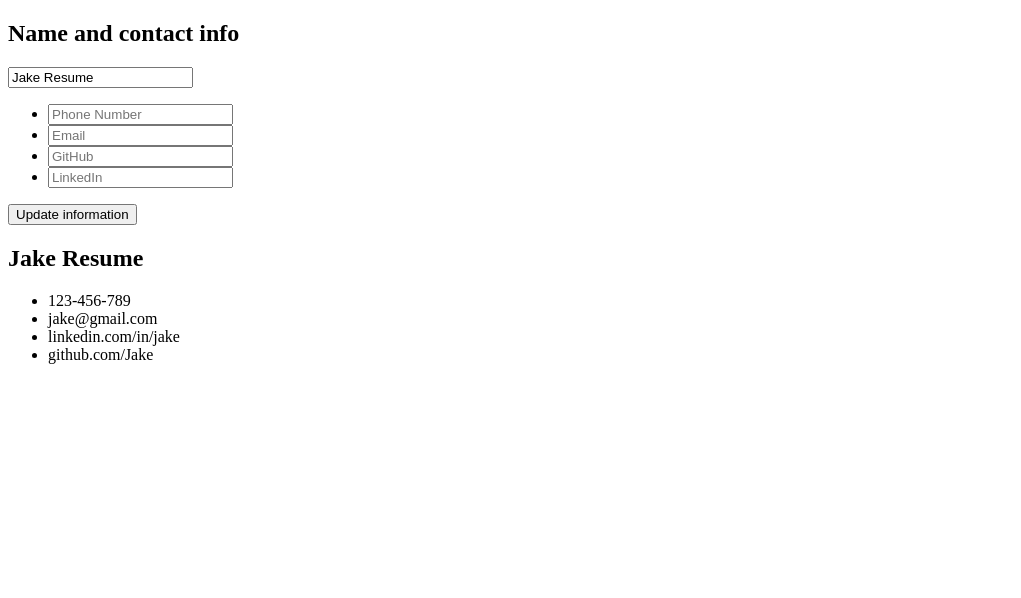
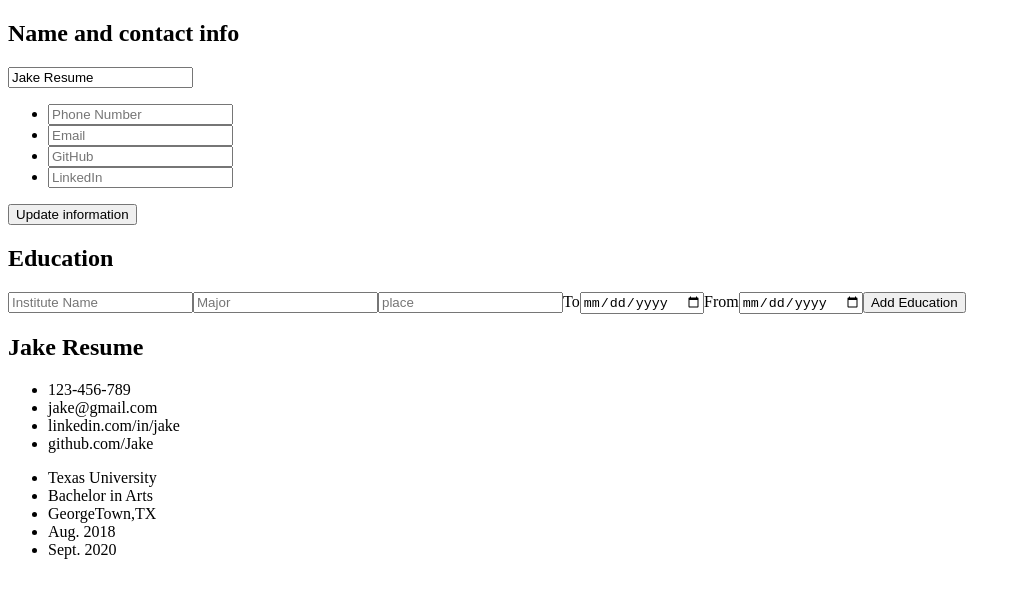
Before and after one commit to Lune3/cv-application, a React app in the folder cv-builder/: page / in a window 1280 px wide. Shown: the top 598 px of the page, without its empty margins (0-1021 px from the left). Built offline with nearby package versions, Linux system fonts and the light colour scheme; the HTML template or start-up script is replaced by a standard one.

Commit message:
upEducation halfway done

```diff
--- a/cv-builder/src/App.jsx
+++ b/cv-builder/src/App.jsx
@@ -1,6 +1,7 @@
 import { useState } from "react";
-import { NameAndContactInputs } from "./components/inputs";
-import { userInformation } from "./components/data";
+import { NameAndContactInputs ,Education} from "./components/inputs";
+import { userInformation ,education} from "./components/data";
+import { v4 as uuidv4 } from 'uuid';
 
 
 function eraseInput(e){
@@ -28,13 +29,35 @@ function UpdateInfo({userInfo}){
     )
 }
 
+function UpdateEducation({userEducation}){
+    const eduList = userEducation.map(edu => {
+        const userEdu = Object.keys(edu).map((keyName,i) =>{
+            if(keyName !== 'id'){
+                return (
+                    <li key={i}>{edu[keyName]}</li>
+                )
+            }
+        })
+        return (
+            <ul key={edu.id}>
+                {userEdu}
+            </ul>
+        )
+    })
+    return eduList;
+}
+
 
 export default function App(){
     const [currName,setName] = useState("Jake Resume");
+    const [userInfo,setInfo] = useState([{text:"123-456-789",id:0},{text:"jake@gmail.com",id:1},{text:"linkedin.com/in/jake",id:2},{text:"github.com/Jake",id:3}]);
+
+    const [userEducation,setEducation] = useState(education);
+
     function handleName(e){
         setName(e.target.value);
     }
-    const [userInfo,setInfo] = useState([{text:"123-456-789",id:0},{text:"jake@gmail.com",id:1},{text:"linkedin.com/in/jake",id:2},{text:"github.com/Jake",id:3}]);
+
     function handleInfo(e){
         e.preventDefault();
         const newContact = userInformation.map((contact,index) => {
@@ -42,17 +65,31 @@ export default function App(){
         })
         eraseInput(e);
         setInfo(newContact);
+    }
 
+    function handleEducation(e){
+        e.preventDefault();
+        const newEducation = education;
+        newEducation.push({instituteName:e.target[0].value,major:e.target[1].value,place:e.target[2].value,to:e.target[2].value,from:e.target[2].value,id:uuidv4()});
+        console.log(newEducation);
+        setEducation(newEducation);
+        eraseInput(e);
     }
 
     return(
         <>
             <section className="inputSection">
                 <NameAndContactInputs query={currName} onChange={handleName} userContact={handleInfo}/>
+                <Education handleEducation={handleEducation}></Education>
             </section>
             <section className="resumeSection">
-                <UpdateName name={currName}/>
-                <UpdateInfo userInfo={userInfo}/>
+                <header>
+                    <UpdateName name={currName}/>
+                    <UpdateInfo userInfo={userInfo}/>
+                </header>
+                <div className="education">
+                    <UpdateEducation userEducation={userEducation}/>
+                </div>
             </section>
         </>
     )
--- a/cv-builder/src/components/data.jsx
+++ b/cv-builder/src/components/data.jsx
@@ -4,4 +4,6 @@ const contacts = [{contact:"Phone Number",id:0},{contact:"Email",id:1},{contact:
 
 const userInformation = [{text:"123-456-789",id:0},{text:"jake@gmail.com",id:1},{text:"linkedin.com/in/jake",id:2},{text:"github.com/Jake",id:3}];
 
-export {contacts,userInformation};
+const education = [{instituteName:"Texas University",major:"Bachelor in Arts",place:"GeorgeTown,TX",to:"Aug. 2018",from:"Sept. 2020",id:uuidv4()}];
+
+export {contacts,userInformation,education};
--- a/cv-builder/src/components/inputs.jsx
+++ b/cv-builder/src/components/inputs.jsx
@@ -1,18 +1,17 @@
-import {contacts,userInformation} from './data';
-import { v4 as uuidv4 } from 'uuid';
+import { contacts } from './data';
 
-function NameAndContactInputs({query,onChange,userContact}){
+function NameAndContactInputs({ query, onChange, userContact }) {
     const contactsList = contacts.map(contact => {
         return (
             <li key={contact.id}>
-                <input type="text" placeholder={contact.contact} required/>
+                <input type="text" placeholder={contact.contact} required />
             </li>
         )
     })
     return (
         <section>
             <h2>Name and contact info</h2>
-            <input type='text' placeholder="Your Name" value={query} onChange={onChange} maxLength={50}/>
+            <input type='text' placeholder="Your Name" value={query} onChange={onChange} maxLength={50} />
             <form onSubmit={userContact}>
                 <ul className='contactList'>{contactsList}</ul>
                 <button type='submit'>Update information</button>
@@ -21,36 +20,37 @@ function NameAndContactInputs({query,onChange,userContact}){
     )
 }
 
-function Education(){
-
+function Education({ handleEducation }) {
     return (
         <section className='educationInput'>
             <h2>Education</h2>
-            <input type="text" placeholder='Education'/>
-            <input type="text" placeholder='Major'/>
-            <input type="text" placeholder='place'/>
-            <label htmlFor="to">To</label>
-            <input type="date" id='to'/>
-            <label htmlFor="from">From</label>
-            <input type="date" id='from'/>
-            <button>Add Education</button>
+            <form onSubmit={handleEducation}>
+                <input type="text" placeholder='Institute Name' required />
+                <input type="text" placeholder='Major' required />
+                <input type="text" placeholder='place' required />
+                <label htmlFor="to">To</label>
+                <input type="date" id='to' required />
+                <label htmlFor="from">From</label>
+                <input type="date" id='from' required />
+                <button type='submit'>Add Education</button>
+            </form>
         </section>
     )
 }
 
-function Experience(){
+function Experience() {
     return (
         <section className='experienceInput'>
             <h2>Experience</h2>
-            <input type="text" placeholder='Job Title'/>
-            <input type="text" placeholder='Company or Institute name'/>
-            <input type="text" placeholder='place'/>
+            <input type="text" placeholder='Job Title' />
+            <input type="text" placeholder='Company or Institute name' />
+            <input type="text" placeholder='place' />
             <label htmlFor="to">To</label>
-            <input type="date" id='to'/>
+            <input type="date" id='to' />
             <label htmlFor="from">From</label>
-            <input type="date" id='from'/>
+            <input type="date" id='from' />
             <div>
-                <input type="text" placeholder='Job Description'/>
+                <input type="text" placeholder='Job Description' />
                 <button>Add Description</button>
             </div>
             <button>Add Experience</button>
@@ -58,16 +58,16 @@ function Experience(){
     )
 }
 
-function Projects(){
+function Projects() {
     return (
         <section className='projectsInput'>
             <h2>Project</h2>
-            <input type="text" placeholder='Name of the project'/>
+            <input type="text" placeholder='Name of the project' />
             <input type="text" placeholder='technology used' />
             <label htmlFor="to">To</label>
-            <input type="date" id='to'/>
+            <input type="date" id='to' />
             <label htmlFor="from">From</label>
-            <input type="date" id='from'/>
+            <input type="date" id='from' />
             <div>
                 <input type="text" placeholder='project Description' />
                 <button>Add project Description</button>
@@ -77,44 +77,32 @@ function Projects(){
     )
 }
 
-function Skills(){
+function Skills() {
     return (
         <section className='skillsInput'>
             <h2>Technical Skills</h2>
             <div>
                 <label htmlFor="language">Language</label>
-                <input type="text" id='language'/>
+                <input type="text" id='language' />
                 <button>Add language</button>
             </div>
             <div>
                 <label htmlFor="framework">Framework</label>
-                <input type="text" id='framework'/>
+                <input type="text" id='framework' />
                 <button>Add Framework</button>
             </div>
             <div>
                 <label htmlFor="developerTool">Developer Tool</label>
-                <input type="text" id='developerTool'/>
+                <input type="text" id='developerTool' />
                 <button>Add Developer Tool</button>
             </div>
             <div>
                 <label htmlFor="libraries">Libraries</label>
-                <input type="text" id='libraries'/>
+                <input type="text" id='libraries' />
                 <button>Add Library</button>
             </div>
         </section>
     )
 }
 
-function InputSection(){
-    return (
-        <div>
-            <NameAndContactInputs/>
-            <Education/>
-            <Experience/>
-            <Projects/>
-            <Skills/>
-        </div>
-    )
-}
-
-export {NameAndContactInputs };
+export { NameAndContactInputs, Education };
```
